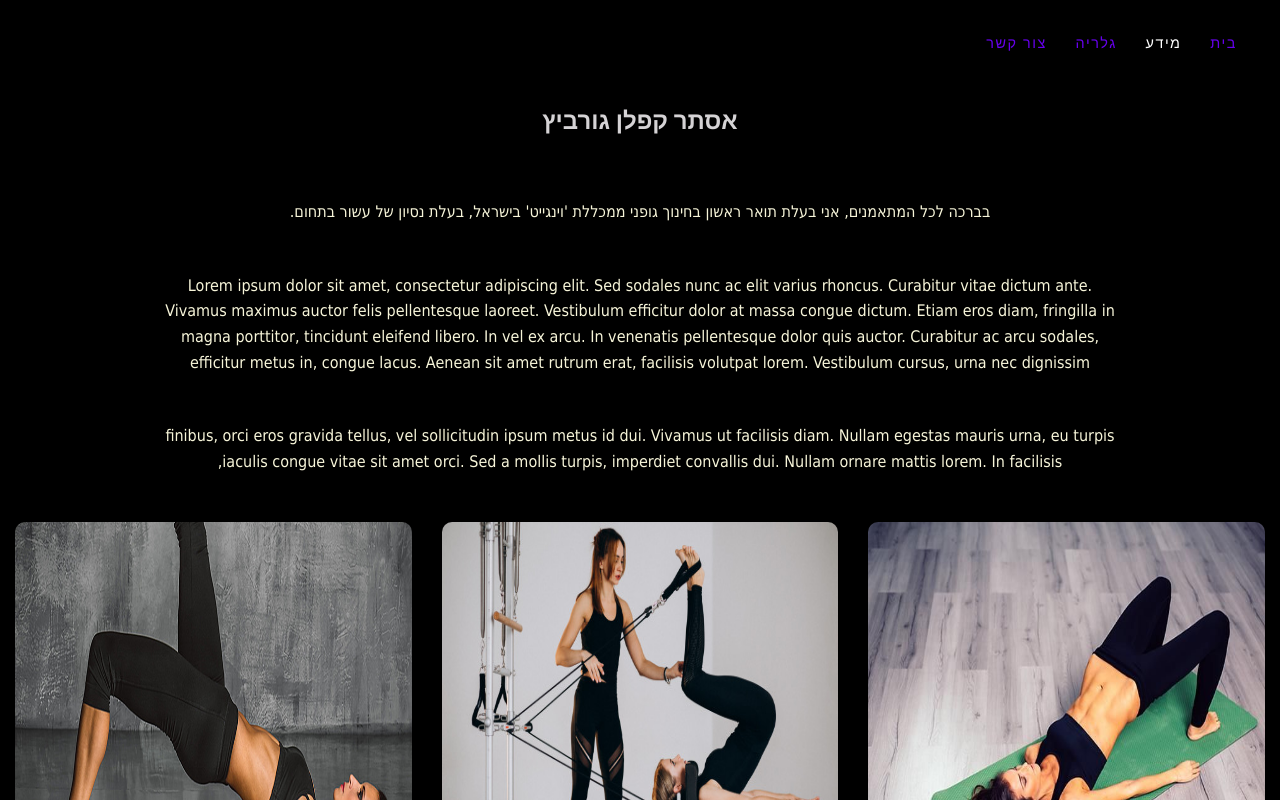
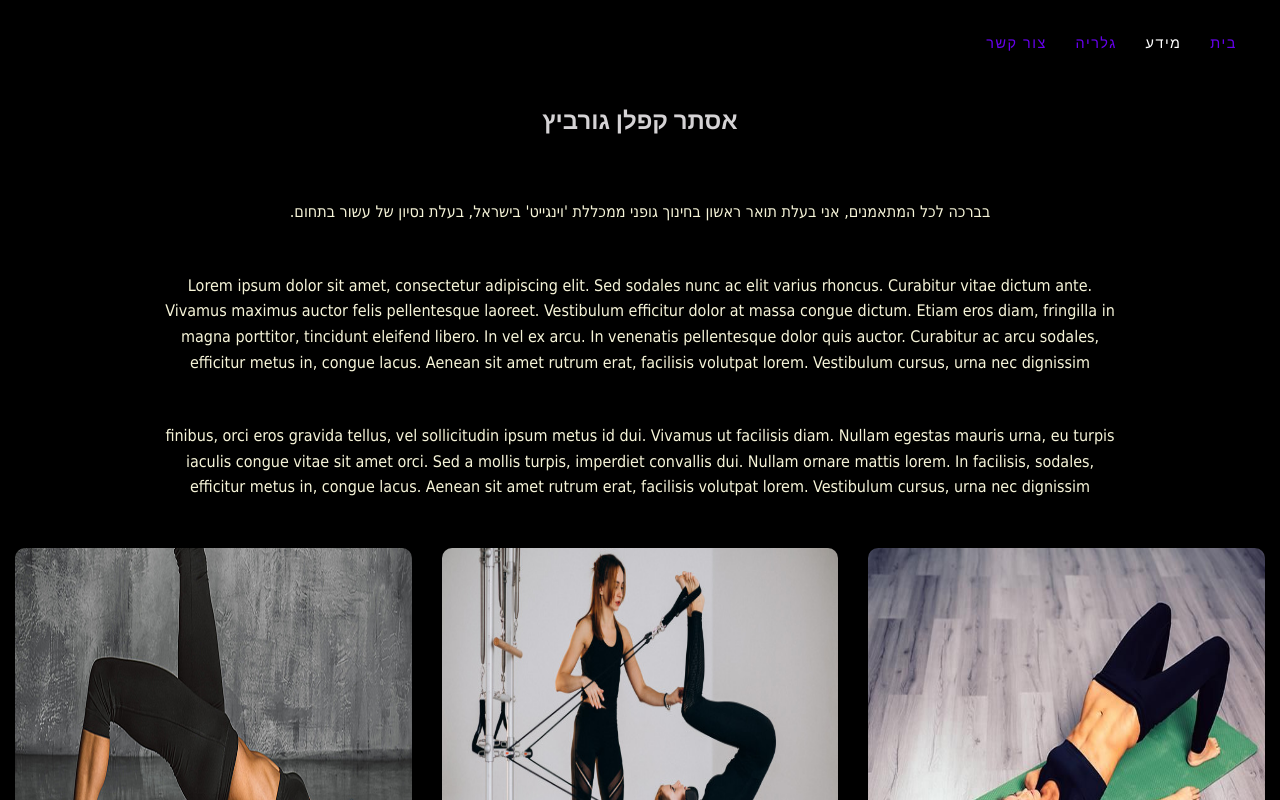
Before and after one commit to GalGurGurevich/Ester, a React (Create React App) app: page /about in a window 1280 px wide. Shown: the top 800 px of the page. Built offline with nearby package versions, Linux system fonts and the light colour scheme.

Commit message:
test in addind text about page

```diff
--- a/src/PageComponents/About/About.jsx
+++ b/src/PageComponents/About/About.jsx
@@ -24,6 +24,8 @@ export default function About() {
                 <p>
                     finibus, orci eros gravida tellus, vel sollicitudin ipsum metus id dui. Vivamus ut facilisis diam. Nullam egestas mauris urna, eu
                     turpis iaculis congue vitae sit amet orci. Sed a mollis turpis, imperdiet convallis dui. Nullam ornare mattis lorem. In facilisis,
+                    sodales, efficitur metus in, congue lacus. Aenean sit amet rutrum erat, facilisis volutpat lorem. Vestibulum cursus, urna nec
+                    dignissim
                 </p>
             </div>
             <Instaphoto image={images.seventh} image2={images.fifth} image3={images.sixth}></Instaphoto>
```
